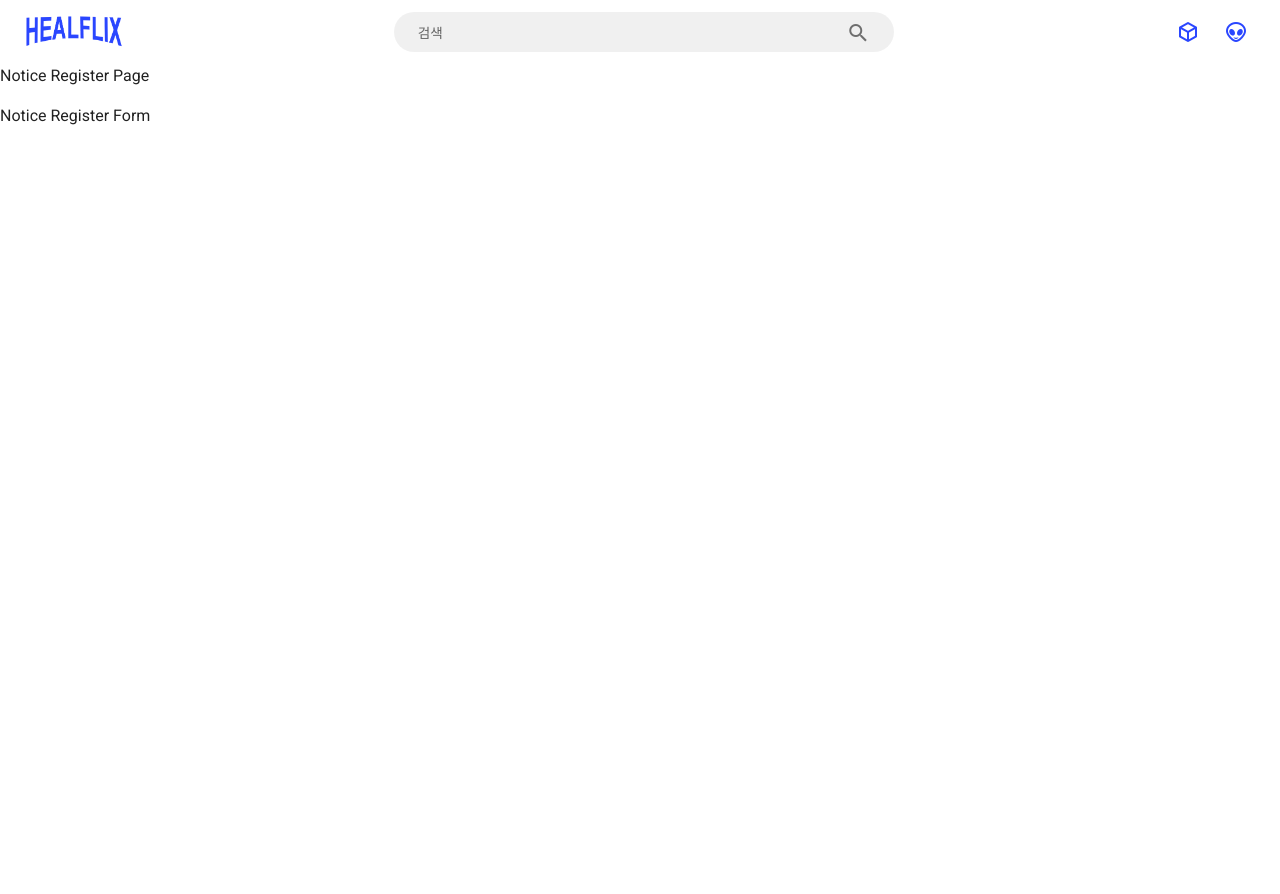
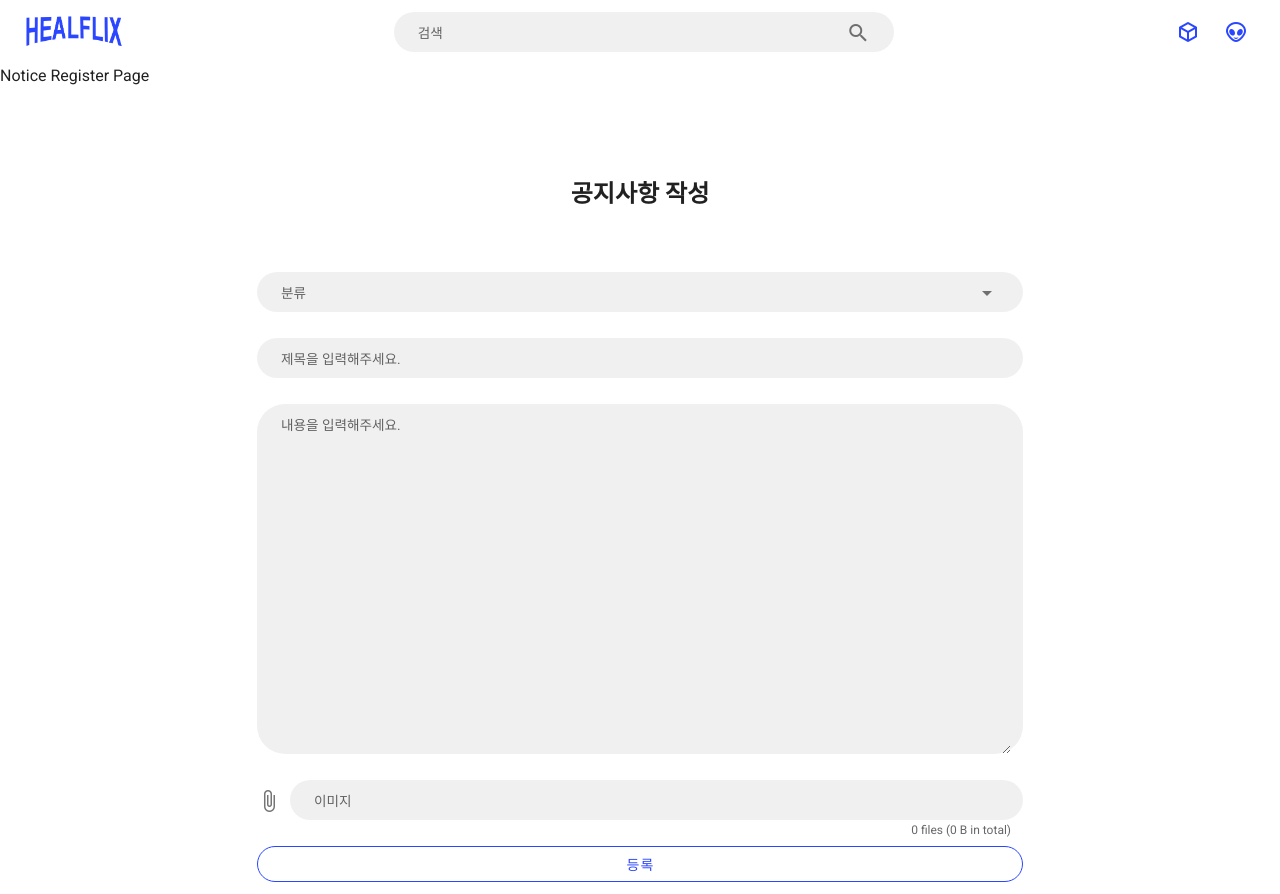
Before and after one commit to asalwaysineedu/PersonalProject2, a Vue app in the folder frontend/: page /Notice/Register in a window 1280 px wide. Before the commit the page ends 800 px from the top, so only its background shows below. Built offline with nearby package versions, Linux system fonts and the light colour scheme; what vue-cookies would draw is missing.

Commit message:
[이상아] 공지사항 작성 폼 UI 완료 [NP]

```diff
--- a/frontend/src/components/notice/NoticeRegister.vue
+++ b/frontend/src/components/notice/NoticeRegister.vue
@@ -1,13 +1,89 @@
 <template>
-<p>Notice Register Form</p>
+    <v-container>
+    <h2>공지사항 작성</h2>
+        <form @submit.prevent="onSubmit">
+            <v-row justify="center">
+            <v-col cols="12" lg="8">
+
+                <v-select single-line
+                filled
+                dense
+                rounded
+                single_lined
+                v-model="noticeNecessary"
+                label="분류" :items="necessaryList"></v-select>
+
+                <v-text-field
+                single-line
+                filled
+                dense
+                rounded
+                v-model="noticeTitle"
+                label="제목을 입력해주세요." type="text"></v-text-field>
+
+                <v-textarea
+                single-line
+                filled
+                dense
+                rounded
+                v-model="noticeContent"
+                label="내용을 입력해주세요." type="text" height="350px"></v-textarea>
+
+                <v-file-input
+                single-line
+                filled
+                dense
+                rounded
+                counter
+                multiple
+                show-size
+                truncate-length="15"
+                label="이미지"
+                ></v-file-input>
+
+            <v-img :src="image" alt=""/>
+
+                <v-btn
+                style="width:100%"
+                depressed
+                rounded
+                outlined color="#2a46ff"
+                type="submit"
+                >등록</v-btn>
+
+            </v-col>
+            </v-row>
+        </form>
+    </v-container>
 </template>
 
 <script>
 export default {
+    name: 'NoticeRegister',
+    data() {
+        return {
+            noticeTitle: '',
+            noticeContent: '',
+            noticeNecessary: '',
+            necessaryList: ['필독','일반'],
+            files: '',
+            image: '',
 
+
+        }
+    }
 }
 </script>
 
-<style>
-
+<style scoped>
+    h2 {
+        text-align: center;
+        padding: 60px;
+    }
+    .v-text-field {
+        font-size: 0.85rem;
+    }
+    .v-text-field >>> label {
+        font-size: 0.85rem;
+    }
 </style>
```
